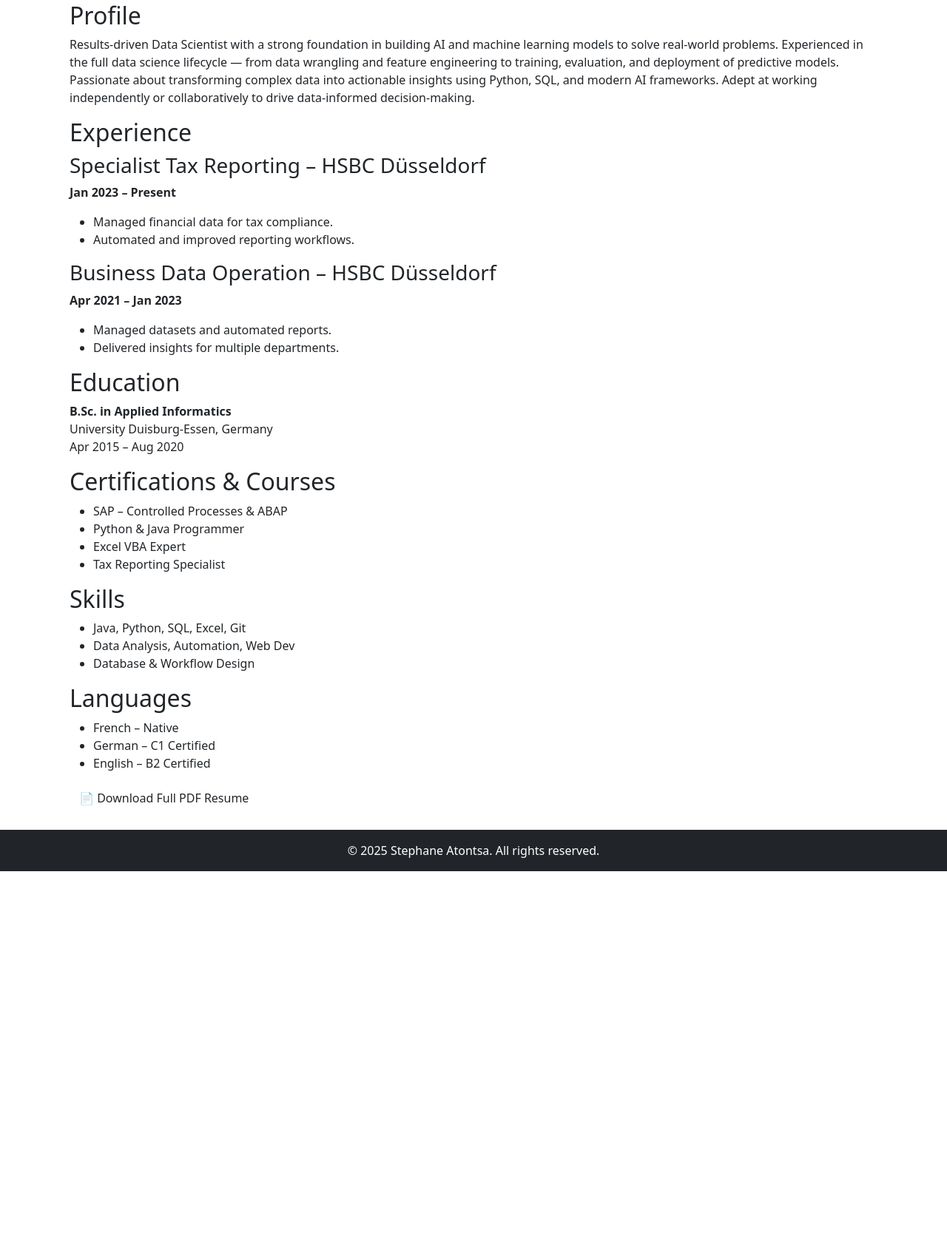
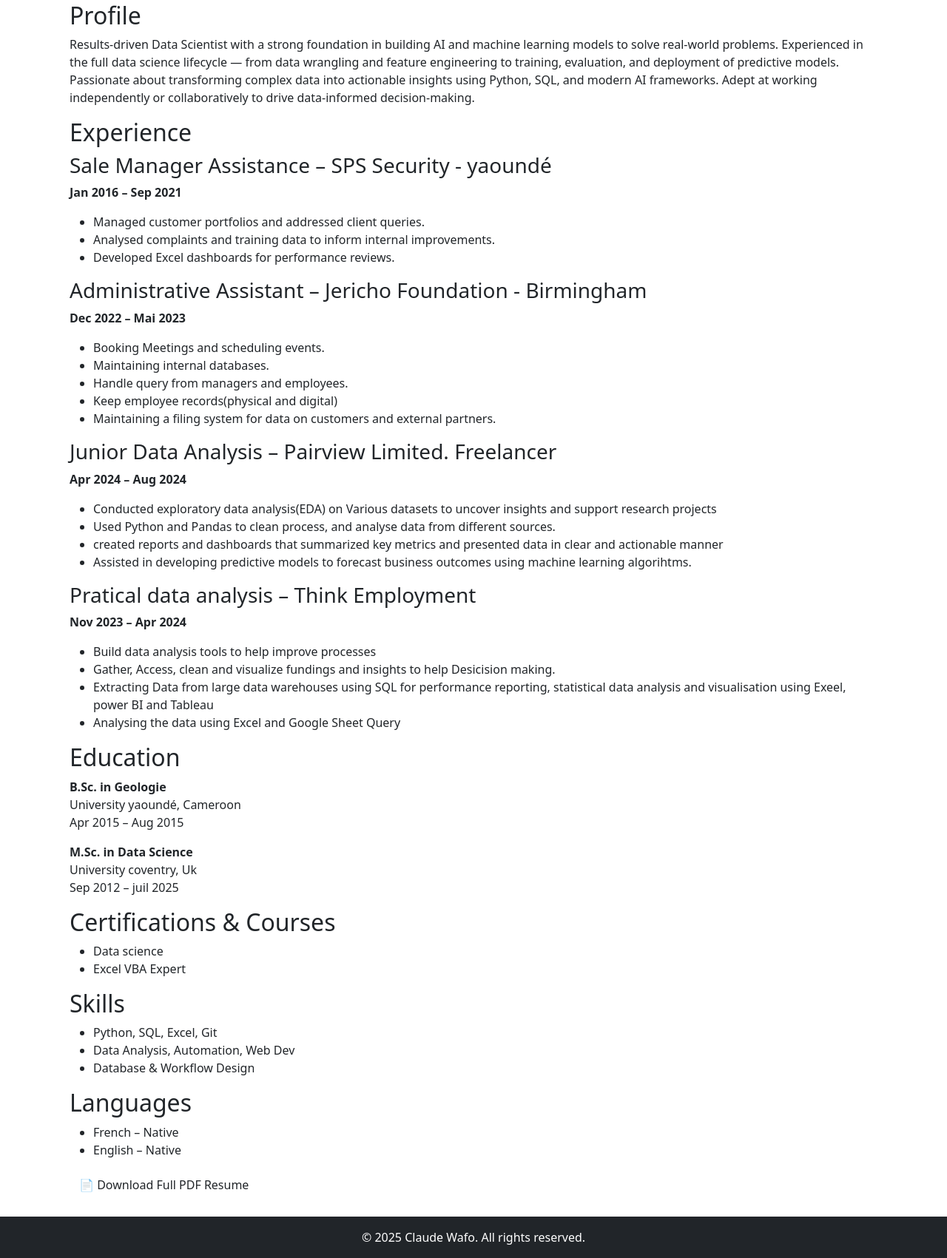
Before and after one commit to Claude-J94/flask-portfolio, a Flask app: page /resume in a window 1280 px wide. Shown: the part 134-1835 px from the top of the page at 74% size. Before the commit the page ends 1312 px from the top, so only its background shows below. Run offline with Flask 3, Linux system fonts and the light colour scheme.

Commit message:
Initial commit

```diff
--- a/portfolio/templates/base.html
+++ b/portfolio/templates/base.html
@@ -49,7 +49,7 @@
 
     <!-- Footer -->
     <footer class="bg-dark text-white text-center py-3">
-        &copy; {{ current_year | default(2025) }} Stephane Atontsa. All rights reserved.
+        &copy; {{ current_year | default(2025) }} Claude Wafo. All rights reserved.
     </footer>
 
     <!-- Bootstrap JS -->
--- a/portfolio/templates/resume.html
+++ b/portfolio/templates/resume.html
@@ -1,6 +1,6 @@
 {% extends "base.html" %}
 
-{% block title %}Resume – Stephane Atontsa{% endblock %}
+{% block title %}Resume – Claude Wafo{% endblock %}
 
 {% block content %}
 <section class="container">
@@ -16,19 +16,43 @@
   <div class="section">
     <h2>Experience</h2>
     <div>
-      <h3>Specialist Tax Reporting – HSBC Düsseldorf</h3>
-      <p><strong>Jan 2023 – Present</strong></p>
+      <h3>Sale Manager Assistance – SPS Security - yaoundé</h3>
+      <p><strong>Jan 2016 – Sep 2021</strong></p>
       <ul>
-        <li>Managed financial data for tax compliance.</li>
-        <li>Automated and improved reporting workflows.</li>
+        <li>Managed customer portfolios and addressed client queries.</li>
+        <li>Analysed complaints and training data to inform internal improvements.</li>
+        <li>Developed Excel dashboards for performance reviews.</li>
       </ul>
     </div>
     <div>
-      <h3>Business Data Operation – HSBC Düsseldorf</h3>
-      <p><strong>Apr 2021 – Jan 2023</strong></p>
+      <h3>Administrative Assistant – Jericho Foundation - Birmingham</h3>
+      <p><strong>Dec 2022 – Mai 2023</strong></p>
       <ul>
-        <li>Managed datasets and automated reports.</li>
-        <li>Delivered insights for multiple departments.</li>
+        <li>Booking Meetings and scheduling events.</li>
+        <li>Maintaining internal databases.</li>
+        <li>Handle query from managers and employees.</li>
+        <li>Keep employee records(physical and digital)</li>
+        <li>Maintaining a filing system for data on customers and external partners.</li>
+      </ul>
+    </div>
+    <div>
+      <h3>Junior Data Analysis – Pairview Limited. Freelancer</h3>
+      <p><strong>Apr 2024 – Aug 2024</strong></p>
+      <ul>
+        <li>Conducted exploratory data analysis(EDA) on Various datasets to uncover insights and support research projects</li>
+        <li>Used Python and Pandas to clean process, and analyse data from different sources.</li>
+        <li>created reports and dashboards that summarized key metrics and presented data in clear and actionable manner</li>
+        <li>Assisted in developing predictive models to forecast business outcomes using machine learning algorihtms.</li>
+      </ul>
+    </div>
+    <div>
+      <h3>Pratical data analysis – Think Employment</h3>
+      <p><strong>Nov 2023 – Apr 2024</strong></p>
+      <ul>
+        <li>Build data analysis tools to help improve processes</li>
+        <li>Gather, Access, clean and visualize fundings and insights to help Desicision making.</li>
+        <li>Extracting Data from large data warehouses using SQL for performance reporting, statistical data analysis and visualisation using Exeel, power BI and Tableau</li>
+        <li>Analysing the data using Excel and Google Sheet Query</li>
       </ul>
     </div>
   </div>
@@ -36,26 +60,29 @@
   <div class="section">
     <h2>Education</h2>
     <p>
-      <strong>B.Sc. in Applied Informatics</strong><br>
-      University Duisburg-Essen, Germany<br>
-      Apr 2015 – Aug 2020
+      <strong>B.Sc. in Geologie</strong><br>
+      University yaoundé, Cameroon<br>
+      Apr 2015 – Aug 2015
+    </p>
+    <p>
+      <strong>M.Sc. in Data Science</strong><br>
+      University coventry, Uk<br>
+      Sep 2012 – juil 2025
     </p>
   </div>
 
   <div class="section">
     <h2>Certifications & Courses</h2>
     <ul>
-      <li>SAP – Controlled Processes & ABAP</li>
-      <li>Python & Java Programmer</li>
+      <li>Data science</li>
       <li>Excel VBA Expert</li>
-      <li>Tax Reporting Specialist</li>
     </ul>
   </div>
 
   <div class="section">
     <h2>Skills</h2>
     <ul>
-      <li>Java, Python, SQL, Excel, Git</li>
+      <li>Python, SQL, Excel, Git</li>
       <li>Data Analysis, Automation, Web Dev</li>
       <li>Database & Workflow Design</li>
     </ul>
@@ -65,8 +92,7 @@
     <h2>Languages</h2>
     <ul>
       <li>French – Native</li>
-      <li>German – C1 Certified</li>
-      <li>English – B2 Certified</li>
+      <li>English – Native</li>
     </ul>
   </div>
 
```
Also changed, not shown: portfolio/templates/index.html (+6 -6 lines), portfolio/templates/projects.html (+15 -31 lines).
